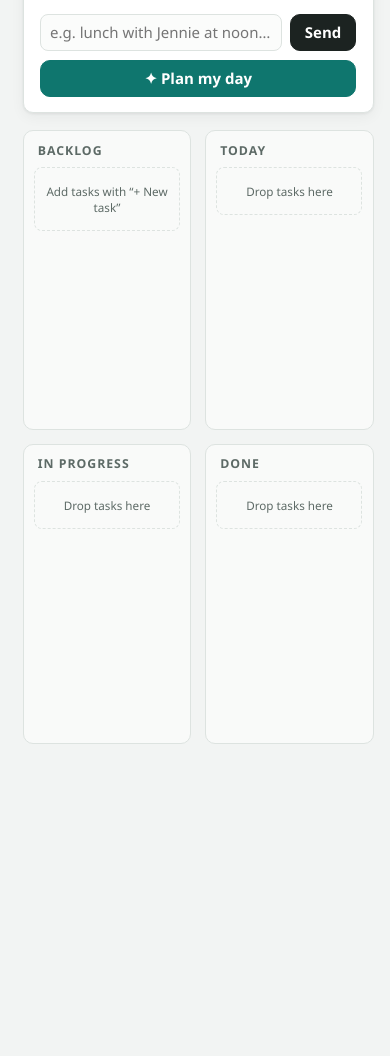
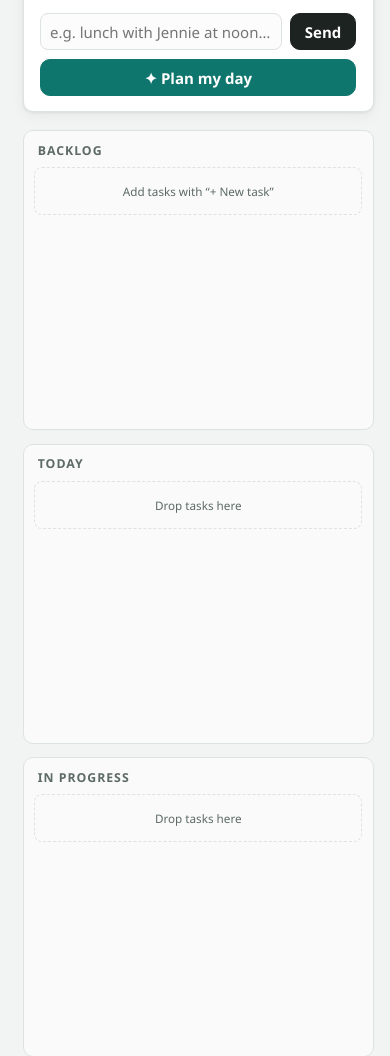
Before and after one commit to jacksonbroshear/myday, a website: page public/index.html in a window 390 px wide. Shown: the part 640-1696 px from the top of the page. Before the commit the page ends 1402 px from the top, so only its background shows below. Drawn offline with Linux system fonts and the light colour scheme; no server answers.

Commit message:
Keep planner chat beside the board at typical widths
The two-column layout only engaged above 1100px, so it stacked in
normal-width windows. Lower the stack breakpoint to 640px (phones),
narrow the sidebar to 340px, and let the board wrap to a 2x2 grid when
space is tight instead of forcing four columns.

Co-Authored-By: Claude Opus 4.8 <noreply@anthropic.com>

```diff
--- a/public/style.css
+++ b/public/style.css
@@ -99,25 +99,31 @@ body {
 /* ---------- layout ---------- */
 .layout {
   display: grid;
-  grid-template-columns: 400px 1fr;
+  grid-template-columns: 340px 1fr;
   gap: 1.2rem;
   padding: 1.2rem 1.5rem;
   align-items: start;
 }
 
-@media (max-width: 1100px) {
+/* Only stack on genuinely small screens (phones). */
+@media (max-width: 640px) {
   .layout { grid-template-columns: 1fr; }
 }
 
 /* ---------- board ---------- */
 .board {
   display: grid;
-  grid-template-columns: repeat(4, 1fr);
+  grid-template-columns: repeat(4, minmax(0, 1fr));
   gap: 0.9rem;
 }
 
-@media (max-width: 800px) {
-  .board { grid-template-columns: repeat(2, 1fr); }
+/* When space beside the sidebar is tight, wrap the four columns into a grid. */
+@media (max-width: 1080px) {
+  .board { grid-template-columns: repeat(2, minmax(0, 1fr)); }
+}
+
+@media (max-width: 640px) {
+  .board { grid-template-columns: 1fr; }
 }
 
 .column {
@@ -231,8 +237,8 @@ body {
   min-height: 420px;
 }
 
-@media (max-width: 1100px) {
-  .planner { height: 70vh; }
+@media (max-width: 640px) {
+  .planner { height: 70vh; position: static; }
 }
 
 .planner h2 {
```
